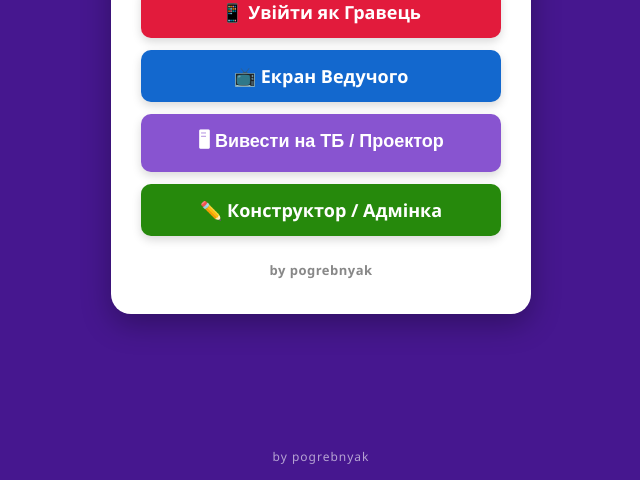
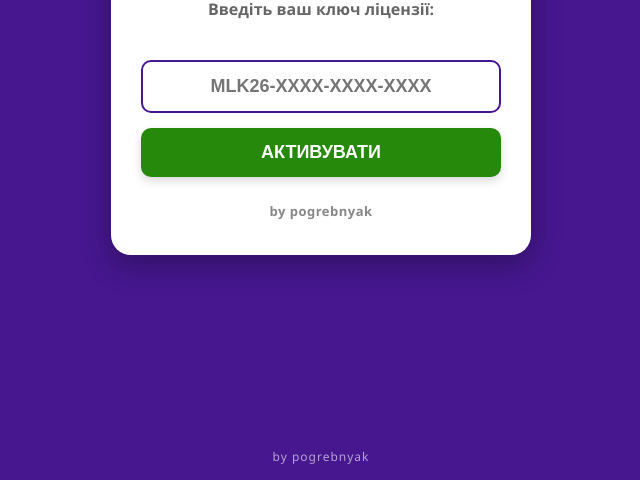
Before and after one commit to 13pogreb/my-kahoot, a website: page public/index.html in a window 1280 px wide. Shown: the part 320-800 px from the top of the page, without its empty margins (319-959 px from the left). Drawn offline with Linux system fonts and the light colour scheme.

Commit message:
Replace alert dialogs with seamless embedded key input card

```diff
--- a/public/index.html
+++ b/public/index.html
@@ -13,29 +13,45 @@
     .brand span { color: #f2a900; }
     .subtitle { font-size: 16px; color: #666666; margin-bottom: 25px; font-weight: 600; }
     .btn-group { display: flex; flex-direction: column; gap: 12px; }
-    .btn { display: flex; align-items: center; justify-content: center; gap: 10px; text-decoration: none; padding: 14px 20px; border-radius: 10px; font-size: 18px; font-weight: bold; color: #ffffff; transition: transform 0.1s, opacity 0.2s; box-shadow: 0 4px 10px rgba(0,0,0,0.15); border: none; cursor: pointer; }
+    .btn { display: flex; align-items: center; justify-content: center; gap: 10px; text-decoration: none; padding: 14px 20px; border-radius: 10px; font-size: 18px; font-weight: bold; color: #ffffff; transition: transform 0.1s, opacity 0.2s; box-shadow: 0 4px 10px rgba(0,0,0,0.15); border: none; cursor: pointer; position: relative; }
     .btn:active { transform: scale(0.98); }
-    .btn-player { background: #e21b3c; }
-    .btn-host { background: #1368ce; }
     .btn-admin { background: #26890c; }
-    .btn-display { background: #8854d0; }
+    .btn-events { background: #0f3460; cursor: not-allowed; opacity: 0.85; }
+    .badge { position: absolute; right: 10px; top: 10px; background: #ff4757; color: #fff; font-size: 10px; font-weight: bold; padding: 3px 7px; border-radius: 10px; text-transform: uppercase; letter-spacing: 0.5px; }
+    .btn-player { background: #333333; font-size: 15px; padding: 10px; }
     .footer { font-size: 13px; color: #888888; margin-top: 25px; font-weight: bold; letter-spacing: 0.5px; }
     .bg-footer { position: absolute; bottom: 15px; font-size: 12px; opacity: 0.6; color: #fff; letter-spacing: 1px; }
+
+    input[type="text"] { width: 100%; padding: 14px; margin: 15px 0; border: 2px solid #46178f; border-radius: 10px; font-size: 18px; font-weight: bold; text-align: center; text-transform: uppercase; box-sizing: border-box; }
   </style>
 </head>
 <body>
 
   <div class="card">
     <div class="lang-picker" onclick="toggleLang()"><span id="langLabel">🌐 UA</span></div>
+    <div class="brand">МОЇ ЛЮДИ <span>kahoot!</span></div>
 
-    <div class="brand">МОЇ ЛЮДИ <span>kahoot!</span></div>
-    <div class="subtitle" id="subText">Оберіть режим входу:</div>
+    <!-- Экран 1: Ввод ключа лицензии (по умолчанию показываем его) -->
+    <div id="licenseAuthBlock">
+      <div class="subtitle">Введіть ваш ключ ліцензії:</div>
+      <input type="text" id="licenseInput" placeholder="MLK26-XXXX-XXXX-XXXX">
+      <button class="btn btn-admin" style="width:100%;" onclick="activateKey()">АКТИВУВАТИ</button>
+      <p id="licErr" style="color:#ff4757; font-size:14px; margin-top:10px; font-weight:bold;"></p>
+    </div>
 
-    <div class="btn-group">
-      <a href="/player.html" class="btn btn-player" id="btnPlayer">📱 Увійти як Гравець</a>
-      <a href="/host.html" class="btn btn-host" id="btnHost">📺 Екран Ведучого</a>
-      <button onclick="openDisplayWindow()" class="btn btn-display" id="btnDisplay">🖥 Вивести на ТБ / Проектор</button>
-      <a href="/admin.html" class="btn btn-admin" id="btnAdmin">✏️ Конструктор / Адмінка</a>
+    <!-- Экран 2: Главное меню (скрыто, пока не введен ключ) -->
+    <div id="mainMenuBlock" style="display: none;">
+      <div class="subtitle" id="subText">Оберіть режим:</div>
+      <div class="btn-group">
+        <a href="/admin.html" class="btn btn-admin" id="btnAdmin">✏️ Конструктор та Запуск Гри</a>
+
+        <div class="btn btn-events" onclick="alert('Розділ знаходиться в розробці!')">
+          🎉 Івенти
+          <span class="badge">In Development</span>
+        </div>
+
+        <a href="/player.html" class="btn btn-player" id="btnPlayer">📱 Тест входу для Гравця</a>
+      </div>
     </div>
 
     <div class="footer">by pogrebnyak</div>
@@ -48,28 +64,67 @@
 
     const translations = {
       UA: {
-        sub: 'Оберіть режим входу:',
-        player: '📱 Увійти як Гравець',
-        host: '📺 Екран Ведучого',
-        display: '🖥 Вивести на ТБ / Проектор',
-        admin: '✏️ Конструктор / Адмінка'
+        sub: 'Оберіть режим:',
+        admin: '✏️ Конструктор та Запуск Гри',
+        player: '📱 Тест входу для Гравця'
       },
       RU: {
-        sub: 'Выберите режим входа:',
-        player: '📱 Войти как Игрок',
-        host: '📺 Экран Ведущего',
-        display: '🖥 Вывести на ТВ / Проектор',
-        admin: '✏️ Конструктор / Админка'
+        sub: 'Выберите режим:',
+        admin: '✏️ Конструктор и Запуск Игры',
+        player: '📱 Тест входа для Игрока'
       }
     };
+
+    async function checkExistingLicense() {
+      const key = localStorage.getItem('licenseKey');
+      if (!key) return;
+
+      const res = await fetch('/api/license/verify', {
+        method: 'POST',
+        headers: { 'Content-Type': 'application/json' },
+        body: JSON.stringify({ licenseKey: key })
+      });
+      const data = await res.json();
+
+      if (data.valid) {
+        showMenu();
+      } else {
+        localStorage.removeItem('licenseKey');
+      }
+    }
+
+    async function activateKey() {
+      const input = document.getElementById('licenseInput').value.trim();
+      if (!input) {
+        document.getElementById('licErr').innerText = 'Будь ласка, введіть ключ!';
+        return;
+      }
+
+      const res = await fetch('/api/license/verify', {
+        method: 'POST',
+        headers: { 'Content-Type': 'application/json' },
+        body: JSON.stringify({ licenseKey: input })
+      });
+      const data = await res.json();
+
+      if (data.valid) {
+        localStorage.setItem('licenseKey', input);
+        showMenu();
+      } else {
+        document.getElementById('licErr').innerText = data.message;
+      }
+    }
+
+    function showMenu() {
+      document.getElementById('licenseAuthBlock').style.display = 'none';
+      document.getElementById('mainMenuBlock').style.display = 'block';
+    }
 
     function updateUI() {
       document.getElementById('langLabel').innerText = '🌐 ' + currentLang;
       document.getElementById('subText').innerText = translations[currentLang].sub;
+      document.getElementById('btnAdmin').innerText = translations[currentLang].admin;
       document.getElementById('btnPlayer').innerText = translations[currentLang].player;
-      document.getElementById('btnHost').innerText = translations[currentLang].host;
-      document.getElementById('btnDisplay').innerText = translations[currentLang].display;
-      document.getElementById('btnAdmin').innerText = translations[currentLang].admin;
     }
 
     function toggleLang() {
@@ -78,12 +133,8 @@
       updateUI();
     }
 
-    function openDisplayWindow() {
-      // Открываем Экран Ведущего в отдельном окне без рамок для перетаскивания на Второй экран/ТВ
-      window.open('/host.html', 'KahootDisplayWindow', 'width=1280,height=720,menubar=no,toolbar=no,location=no,status=no');
-    }
-
     updateUI();
+    checkExistingLicense();
   </script>
 
 </body>
```
Also changed, not shown: public/admin.html (+0 -4 lines).
